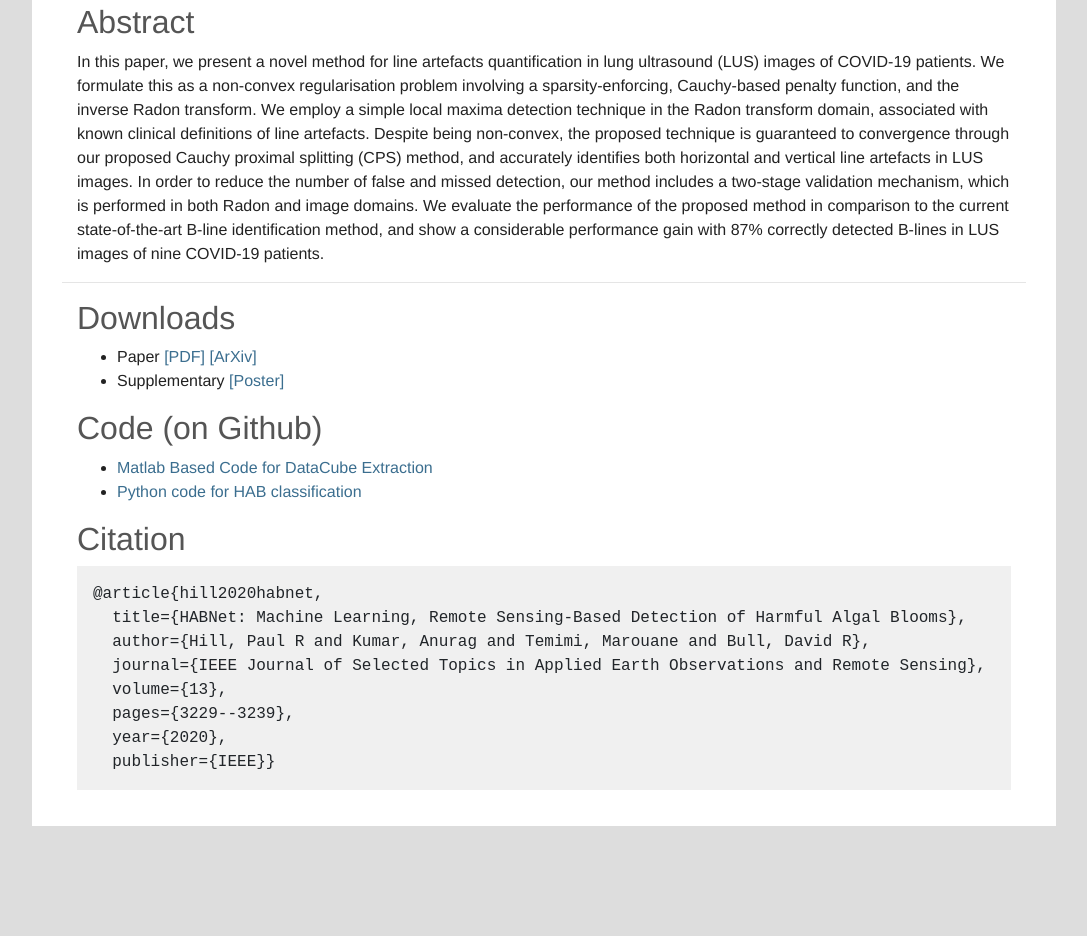
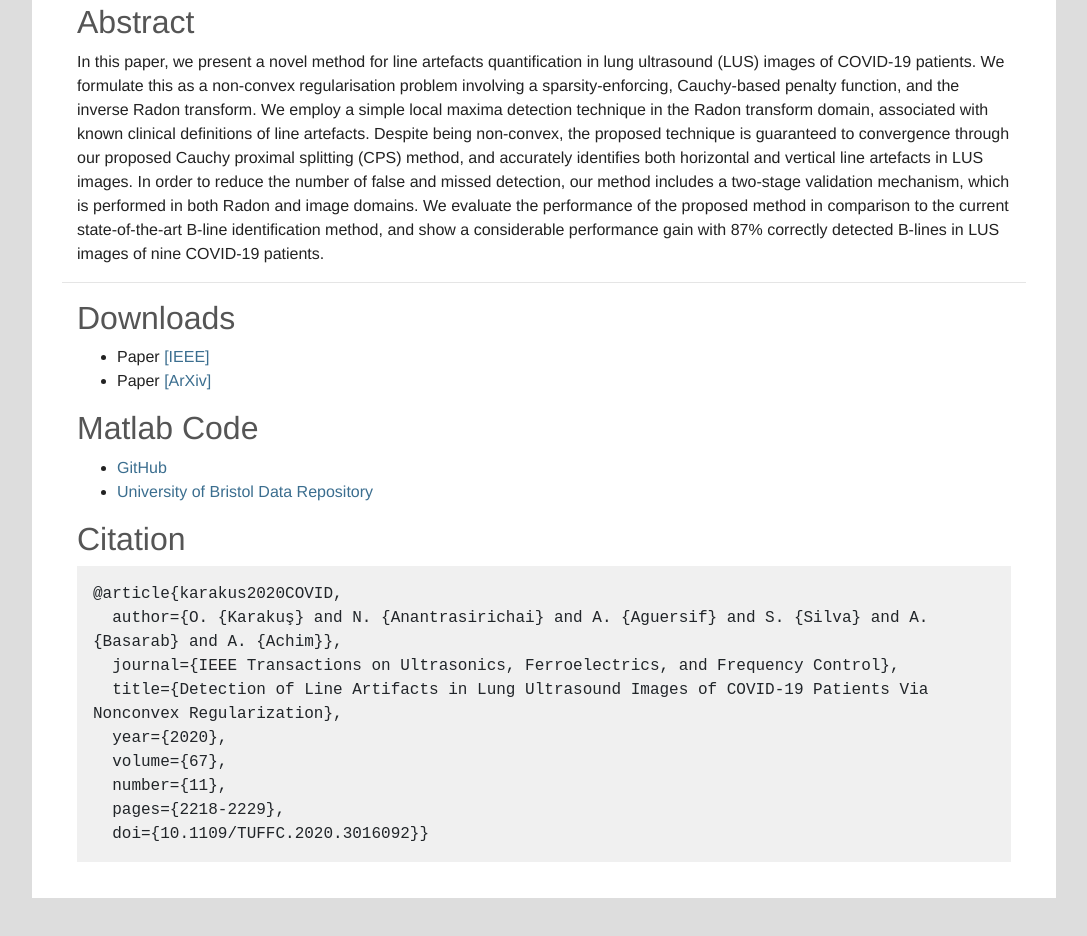
Before and after one commit to oktaykarakus/Quant-LUS, a website: page index.html in a window 1280 px wide. Shown: the part 1185-2121 px from the top of the page, without its empty margins (96-1183 px from the left). Before the commit the page ends 2061 px from the top, so only its background shows below. Drawn offline with nearby package versions, Linux system fonts and the light colour scheme.

Commit message:
Update index.html

```diff
--- a/index.html
+++ b/index.html
@@ -98,28 +98,29 @@
             <div class="container-md">
                 <h2 id="downloads">Downloads</h2>
                 <ul>
-                    <li>Paper <a href="https://ieeexplore.ieee.org/abstract/document/9113293">[PDF]</a> <a href="https://arxiv.org/abs/1912.02305">[ArXiv]</a></li>
-                    <li>Supplementary <a href="poster.pdf">[Poster]</a></li>
+                    <li>Paper <a href="https://ieeexplore.ieee.org/abstract/document/9165792">[IEEE]</a> </li>
+                    <li>Paper <a href="https://arxiv.org/abs/2005.03080">[ArXiv]</a></li>
                 </ul>
             </div>
             <div class="container-md">
-                <h2>Code (on Github)</h2>
+                <h2>Matlab Code</h2>
                 <ul>
-                    <li><a href='https://github.com/csprh/extractData'>Matlab Based Code for DataCube Extraction</a> </li>
-                    <li><a href='https://github.com/csprh/modelHAB'>Python code for HAB classification</a> </li>
+                    <li><a href='https://github.com/oktaykarakus/QuantLUS-CPS-v1.0'>GitHub</a> </li>
+                    <li><a href='https://data.bris.ac.uk/data/dataset/z47pfkwqivfj2d0qhyq7v3u1i'>University of Bristol Data Repository</a> </li>
                 </ul>
             </div>
             <div class="container-md">
                 <h2>Citation</h2>
                 <pre class="citation">
-@article{hill2020habnet,
-  title={HABNet: Machine Learning, Remote Sensing-Based Detection of Harmful Algal Blooms},
-  author={Hill, Paul R and Kumar, Anurag and Temimi, Marouane and Bull, David R},
-  journal={IEEE Journal of Selected Topics in Applied Earth Observations and Remote Sensing},
-  volume={13},
-  pages={3229--3239},
+@article{karakus2020COVID,
+  author={O. {Karakuş} and N. {Anantrasirichai} and A. {Aguersif} and S. {Silva} and A. {Basarab} and A. {Achim}},
+  journal={IEEE Transactions on Ultrasonics, Ferroelectrics, and Frequency Control},
+  title={Detection of Line Artifacts in Lung Ultrasound Images of COVID-19 Patients Via Nonconvex Regularization},
   year={2020},
-  publisher={IEEE}}</pre>
+  volume={67},
+  number={11},
+  pages={2218-2229},
+  doi={10.1109/TUFFC.2020.3016092}}</pre>
             </div>
 
         </div>
```
